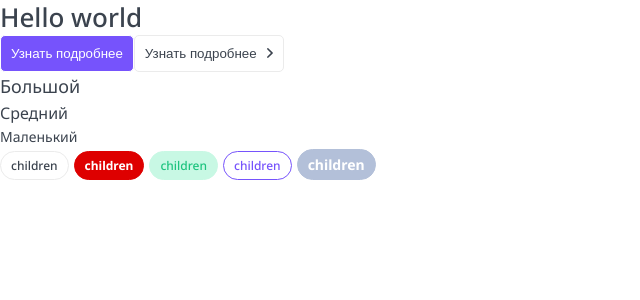
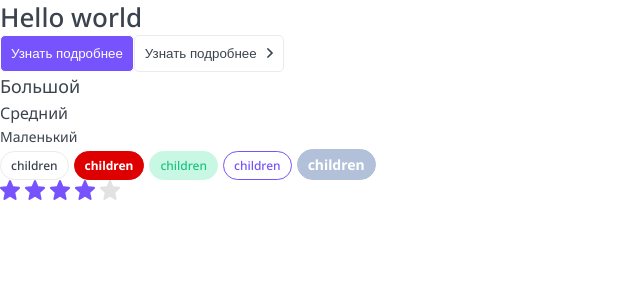
Before and after one commit to ireneBird/top-app, a Next.js app: page / in a window 1280 px wide. Shown: the top 300 px of the page, without its empty margins (0-640 px from the left). Built offline with nearby package versions, Linux system fonts and the light colour scheme.

Commit message:
added rating component

```diff
--- /dev/null
+++ b/components/Rating/Rating.module.css
@@ -0,0 +1,11 @@
+.star svg {
+  margin-right: 5px;
+}
+
+.filled svg {
+  fill: var(--primary);
+}
+
+.editable {
+  cursor: pointer;
+}
--- /dev/null
+++ b/components/Rating/Rating.tsx
@@ -0,0 +1,61 @@
+import { useEffect, useState, KeyboardEvent } from 'react';
+import { RatingProps } from './Rating.prop';
+import styles from './Rating.module.css';
+import cn from 'classnames';
+import StartIcon from './star.svg';
+
+export const Rating = ({ isEditable = false, setRating, rating, className, ...props }: RatingProps): JSX.Element => {
+  const [ratingArray, setArrayRating] = useState<JSX.Element[]>(new Array(5).fill(<></>))
+
+  useEffect(() => {
+    constructRating(rating);
+  }, [rating]);
+
+  const constructRating = (currentRating: number) => {
+    const updatedArray = ratingArray.map((r: JSX.Element, i: number) => {
+      return (
+        // eslint-disable-next-line react/jsx-key
+        <span
+          className={cn(styles.star, {
+            [styles.filled]: i < currentRating,
+            [styles.editable]: isEditable
+          })}
+          onMouseEnter={() => changeDisplay(i + 1)}
+          onMouseLeave={() => changeDisplay(rating)}
+          onClick={() => onClick(i + 1)}
+        >
+          <StartIcon
+            tabIndex={isEditable ? 0 : -1}
+            onKeyDown={(e: KeyboardEvent<SVGElement>) => isEditable && handleSpace(i + 1, e)}
+          />
+        </span>
+
+      );
+    });
+    setArrayRating(updatedArray)
+  }
+
+  const changeDisplay = (i: number) => {
+    if (!isEditable) return;
+
+    constructRating(i)
+  }
+
+  const onClick = (i: number) => {
+    if (!isEditable || !setRating) return;
+
+    setRating(i)
+  }
+
+  const handleSpace = (i: number, e: KeyboardEvent<SVGElement>) => {
+    if (e.code !== 'Space') return;
+
+    setRating(i)
+  }
+
+  return (
+    <div {...props}>
+      {ratingArray.map((r, i) => (<span key={i}>{r}</span>))}
+    </div>
+  )
+}
--- a/components/index.tsx
+++ b/components/index.tsx
@@ -2,3 +2,4 @@
 export * from './Button/Button';
 export * from './P/P';
 export * from './Tag/Tag';
+export * from './Rating/Rating';
--- a/pages/index.tsx
+++ b/pages/index.tsx
@@ -1,6 +1,8 @@
-import { Button, Htag, P, Tag } from '../components';
+import { useState } from 'react';
+import { Button, Htag, P, Rating, Tag } from '../components';
 
 export default function Home(): JSX.Element {
+  const [rating, setRating] = useState<number>(4)
   return (
     <div>
       <Htag tag='h1'>Hello world</Htag>
@@ -16,6 +18,8 @@
       <Tag color='green'>Ghost</Tag>
       <Tag color='primary'>Ghost</Tag>
       <Tag color='grey' size='m'>Ghost</Tag>
+
+      <Rating rating={rating} isEditable setRating={setRating} />
     </div>
   );
 }
```
Also changed, not shown: components/Rating/Rating.prop.tsx (added, +7 -0 lines), components/Rating/star.svg (added).
